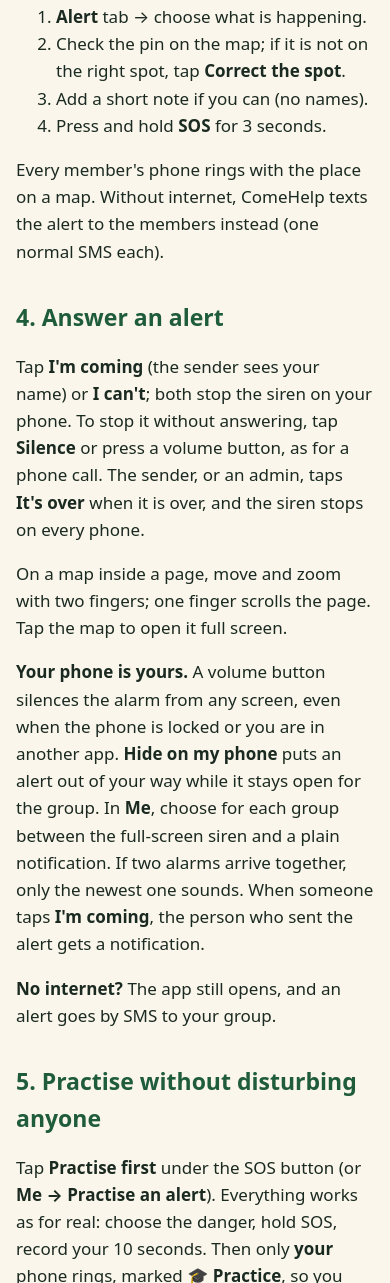
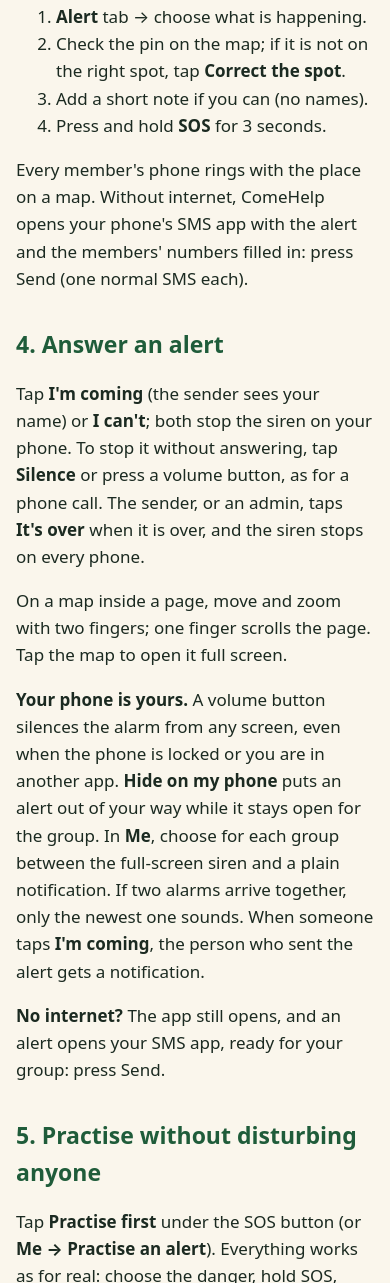
Before and after one commit to AmraniHub/comehelp, a plain HTML site: page help.html in a window 390 px wide. Shown: the part 1711-2994 px from the top of the page. Drawn offline with Linux system fonts and the light colour scheme.

Commit message:
1.2.4: with no internet ComeHelp opens the phone's SMS app filled in; no SMS permission (help, home, privacy)
Co-Authored-By: Claude Opus 5.5 <noreply@anthropic.com>

```diff
--- a/help.html
+++ b/help.html
@@ -30,13 +30,13 @@
 <li>Add a short note if you can (no names).</li>
 <li>Press and hold <b>SOS</b> for 3 seconds.</li>
 </ol>
-<p>Every member's phone rings with the place on a map. Without internet, ComeHelp texts the alert to the members instead (one normal SMS each).</p>
+<p>Every member's phone rings with the place on a map. Without internet, ComeHelp opens your phone's SMS app with the alert and the members' numbers filled in: press Send (one normal SMS each).</p>
 
 <h2>4. Answer an alert</h2>
 <p>Tap <b>I'm coming</b> (the sender sees your name) or <b>I can't</b>; both stop the siren on your phone. To stop it without answering, tap <b>Silence</b> or press a volume button, as for a phone call. The sender, or an admin, taps <b>It's over</b> when it is over, and the siren stops on every phone.</p>
 <p>On a map inside a page, move and zoom with two fingers; one finger scrolls the page. Tap the map to open it full screen.</p>
 <p><b>Your phone is yours.</b> A volume button silences the alarm from any screen, even when the phone is locked or you are in another app. <b>Hide on my phone</b> puts an alert out of your way while it stays open for the group. In <b>Me</b>, choose for each group between the full-screen siren and a plain notification. If two alarms arrive together, only the newest one sounds. When someone taps <b>I'm coming</b>, the person who sent the alert gets a notification.</p>
-<p><b>No internet?</b> The app still opens, and an alert goes by SMS to your group.</p>
+<p><b>No internet?</b> The app still opens, and an alert opens your SMS app, ready for your group: press Send.</p>
 
 <h2>5. Practise without disturbing anyone</h2>
 <p>Tap <b>Practise first</b> under the SOS button (or <b>Me → Practise an alert</b>). Everything works as for real: choose the danger, hold SOS, record your 10 seconds. Then only <b>your</b> phone rings, marked <b>🎓 Practice</b>, so you can try <b>I'm coming</b>, <b>Silence</b> and the volume button. Nothing reaches your group and nothing is kept; your recording stays on your phone. Tap <b>Stop practising</b> to go back to real alerts.</p>
```
Also changed, not shown: index.html (+1 -1 lines), privacy.html (+2 -2 lines).
